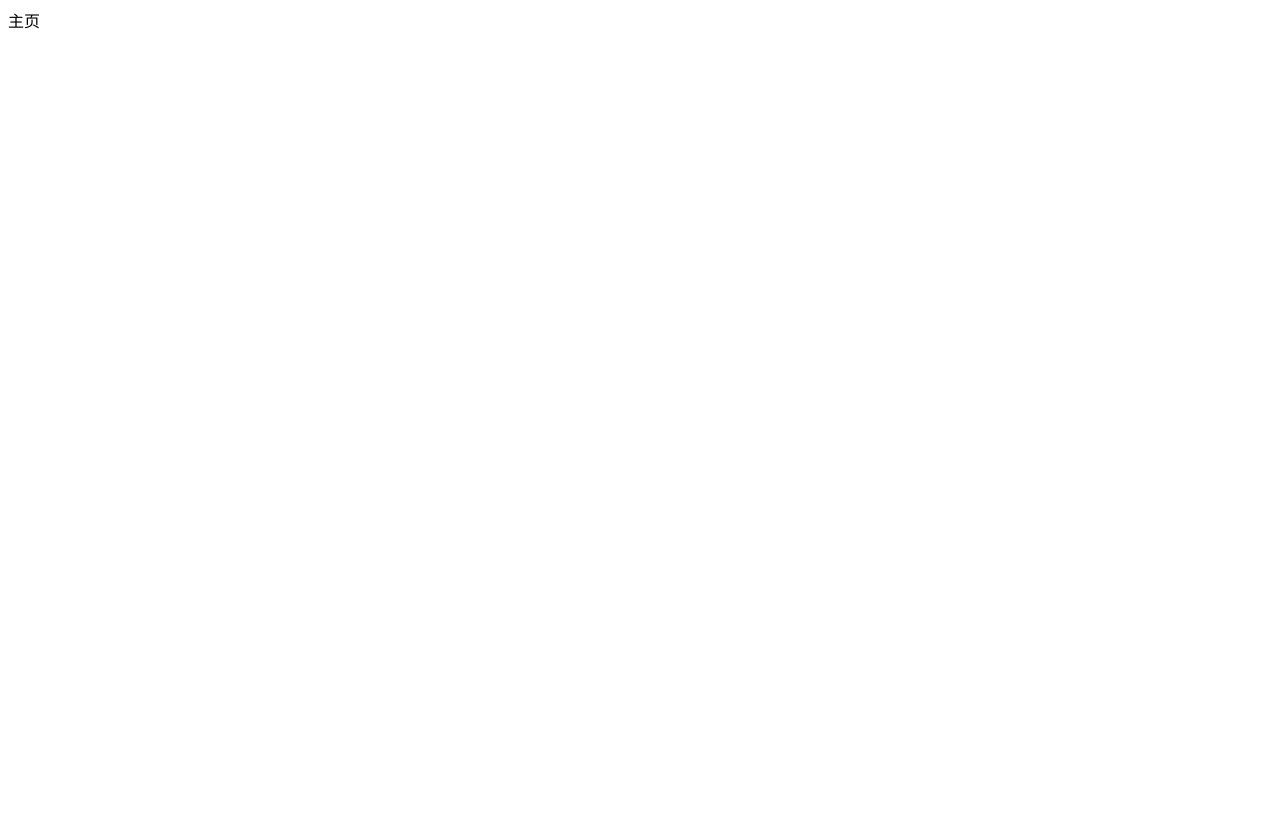
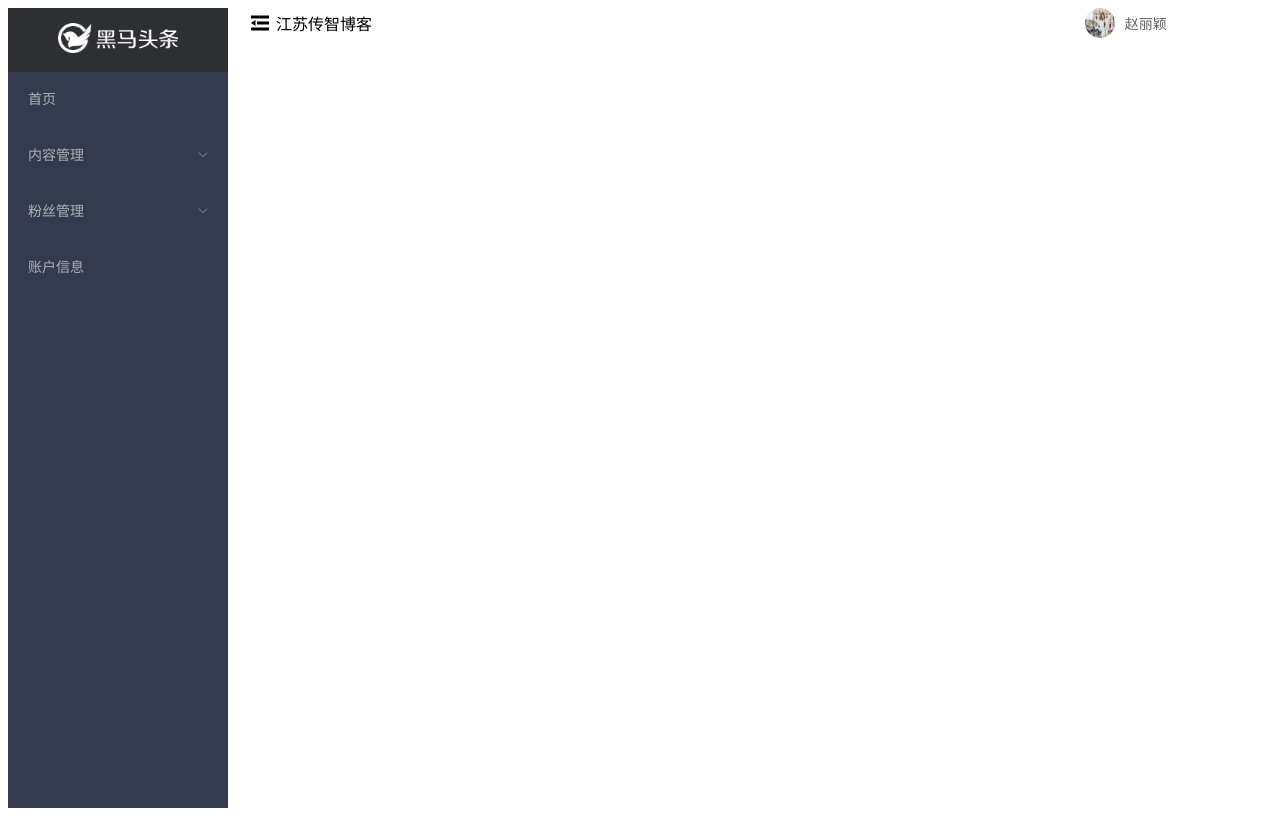
Before and after one commit to zzq-00/TopLine, a Vue app in the folder topline/: page /#/index in a window 1280 px wide. Built offline with nearby package versions, Linux system fonts and the light colour scheme.

Commit message:
首页左侧导航和头部

```diff
--- /dev/null
+++ b/topline/src/components/layout-header/layout-header.vue
@@ -0,0 +1,49 @@
+<template>
+    <!-- 头部组件 -->
+    <el-row align='middle' type='flex' justify='space-between'>
+        <el-col :span='6' class="left">
+            <i class="el-icon-s-fold"></i>
+            <span>江苏传智博客</span>
+        </el-col>
+        <el-col :span='4' class="right">
+            <!-- 头像 -->
+            <img src="../../img/zly.jpg" alt="" style="width:30px;height:30px">
+            <!-- 下拉菜单 -->
+            <el-dropdown trigger="click">
+                <span>赵丽颖</span>
+                <el-dropdown-menu slot="dropdown">
+                    <el-dropdown-item>账户信息</el-dropdown-item>
+                    <el-dropdown-item>git地址</el-dropdown-item>
+                    <el-dropdown-item>退出</el-dropdown-item>
+                </el-dropdown-menu>
+            </el-dropdown>
+        </el-col>
+    </el-row>
+</template>
+
+<script>
+export default {
+
+}
+</script>
+
+<style lang='less' scoped>
+.left{
+    display: flex;
+    align-items: center;
+    i {
+        font-size: 24px;
+    }
+    span{
+        margin-left: 4px;
+    }
+}
+.right {
+    display: flex;
+    align-items: center;
+    img {
+        border-radius: 50%;
+        margin-right:10px;
+    }
+}
+</style>
--- a/topline/src/views/index/index.vue
+++ b/topline/src/views/index/index.vue
@@ -1,13 +1,72 @@
 <template>
-    <div>主页</div>
+    <el-container>
+        <!-- 左右布局 -->
+        <el-aside class="left" style="width:220px">
+            <div class="menu-title">
+                <img src="../../img/logo_admin.png" alt="">
+            </div>
+            <!-- 菜单 -->
+            <el-menu
+                style="width:221px"
+                background-color="#353b4e"
+                text-color="#adafb5"
+                active-text-color="#ffd04b"
+            >
+                <!-- 一级菜单 -->
+                <el-menu-item>首页</el-menu-item>
+                <!-- 二级菜单 -->
+                <el-submenu>
+                    <template slot="title">内容管理</template>
+                    <el-menu-item>发布文章</el-menu-item>
+                    <el-menu-item>内容列表</el-menu-item>
+                    <el-menu-item>评论列表</el-menu-item>
+                    <el-menu-item>素材管理</el-menu-item>
+                </el-submenu>
+                <!-- 二级菜单 -->
+                <el-submenu>
+                    <template slot="title">粉丝管理</template>
+                    <el-menu-item>图文数据</el-menu-item>
+                    <el-menu-item>粉丝概况</el-menu-item>
+                    <el-menu-item>粉丝画像</el-menu-item>
+                    <el-menu-item>粉丝列表</el-menu-item>
+                </el-submenu>
+                <el-menu-item>账户信息</el-menu-item>
+            </el-menu>
+        </el-aside>
+        <el-container>
+            <el-header>
+                <layout-header></layout-header>
+            </el-header>
+            <!-- 中间容器--二级路由 -->
+            <el-main>
+                <router-view></router-view>
+            </el-main>
+        </el-container>
+    </el-container>
 </template>
 
 <script>
+import layoutHeader from '../../components/layout-header/layout-header.vue'
 export default {
-
+  components: {
+    'layout-header': layoutHeader
+  }
 }
 </script>
 
-<style>
-
+<style lang='less' scoped>
+    .left{
+        width:220px;
+        height: 100vh;
+        background-color: #353b4e;
+        overflow: hidden;
+        .menu-title{
+            padding: 15px 0;
+            text-align: center;
+            background-color:#2e2f32;
+            img{
+                height: 30px;
+            }
+        }
+    }
 </style>
```
Also changed, not shown: topline/src/img/zly.jpg (added).
